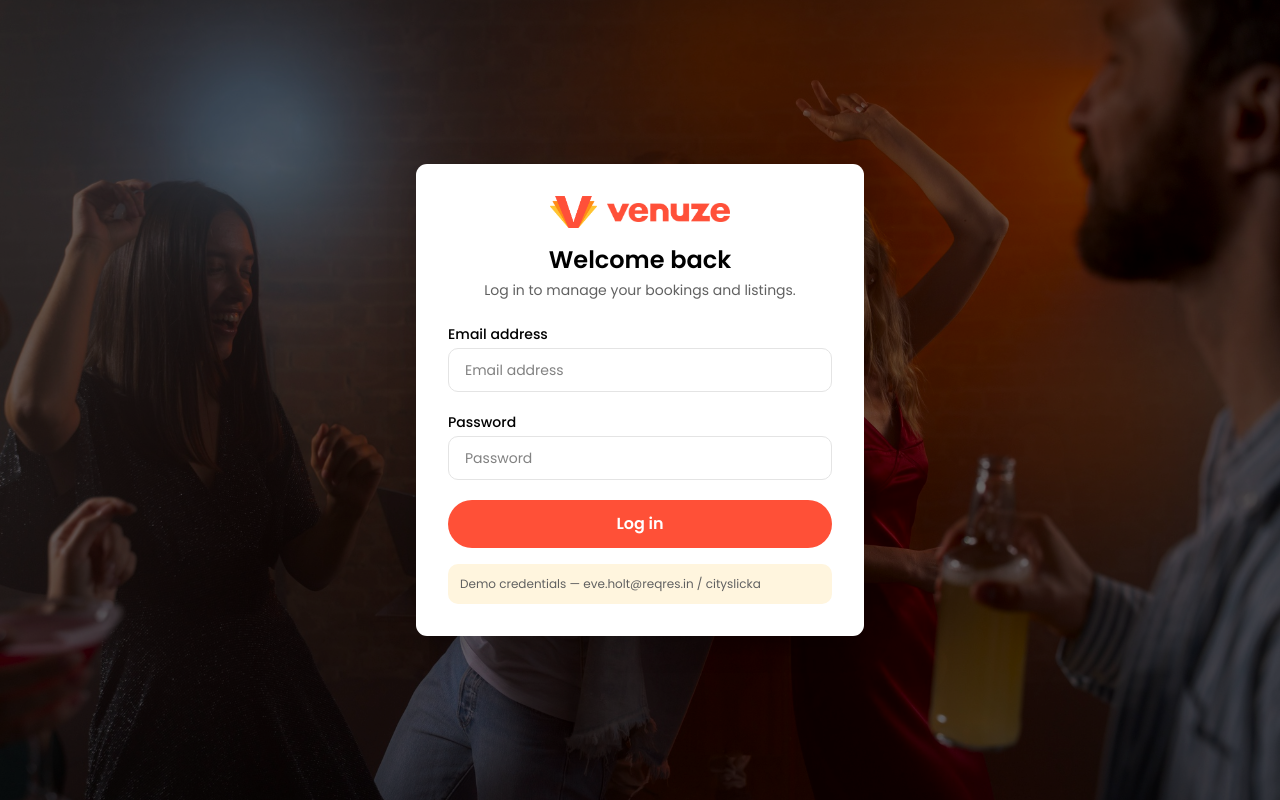
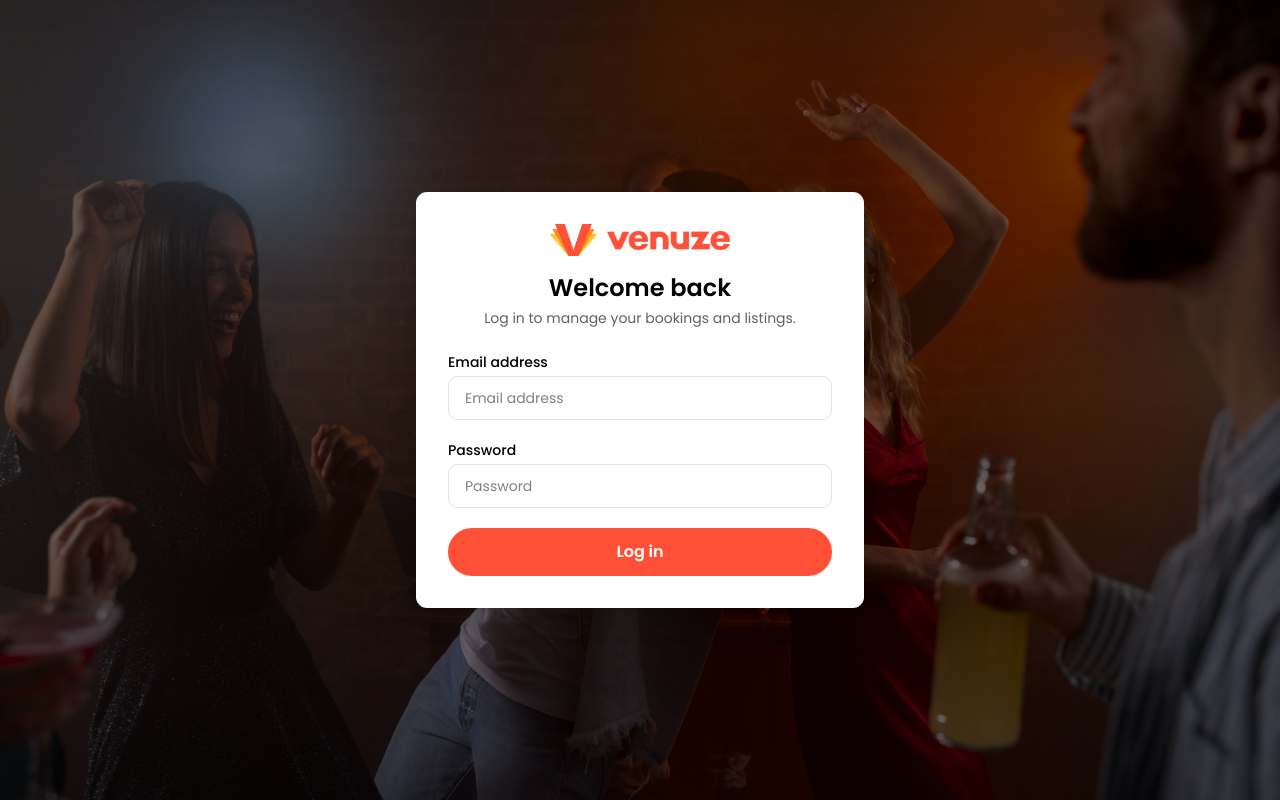
Before and after one commit to Affaq-dev/HashedSystems, a Next.js app: page /login in a window 1280 px wide. Built offline with nearby package versions, Linux system fonts and the light colour scheme.

Commit message:
added env for the apiheader key

```diff
--- a/src/components/auth/login-form.tsx
+++ b/src/components/auth/login-form.tsx
@@ -31,10 +31,7 @@ export function LoginForm() {
   const passwordErrorId = "login-password-error";
 
   return (
-    <form
-      onSubmit={handleSubmit((data) => mutation.mutate(data))}
-      noValidate
-    >
+    <form onSubmit={handleSubmit((data) => mutation.mutate(data))} noValidate>
       <div className="flex flex-col gap-5">
         <div>
           <label
@@ -54,7 +51,11 @@ export function LoginForm() {
             {...register("email")}
           />
           {errors.email && (
-            <p id={emailErrorId} className="text-xs text-primary mt-1" role="alert">
+            <p
+              id={emailErrorId}
+              className="text-xs text-primary mt-1"
+              role="alert"
+            >
               {errors.email.message}
             </p>
           )}
@@ -78,7 +79,11 @@ export function LoginForm() {
             {...register("password")}
           />
           {errors.password && (
-            <p id={passwordErrorId} className="text-xs text-primary mt-1" role="alert">
+            <p
+              id={passwordErrorId}
+              className="text-xs text-primary mt-1"
+              role="alert"
+            >
               {errors.password.message}
             </p>
           )}
@@ -94,9 +99,9 @@ export function LoginForm() {
         </Button>
       </div>
 
-      <div className="mt-4 rounded-field bg-surface-alt text-muted text-xs p-3">
+      {/* <div className="mt-4 rounded-field bg-surface-alt text-muted text-xs p-3">
         Demo credentials — eve.holt@reqres.in / cityslicka
-      </div>
+      </div> */}
     </form>
   );
 }
```
Also changed, not shown: 2 other files (tests, documents, lock files or other folders).
